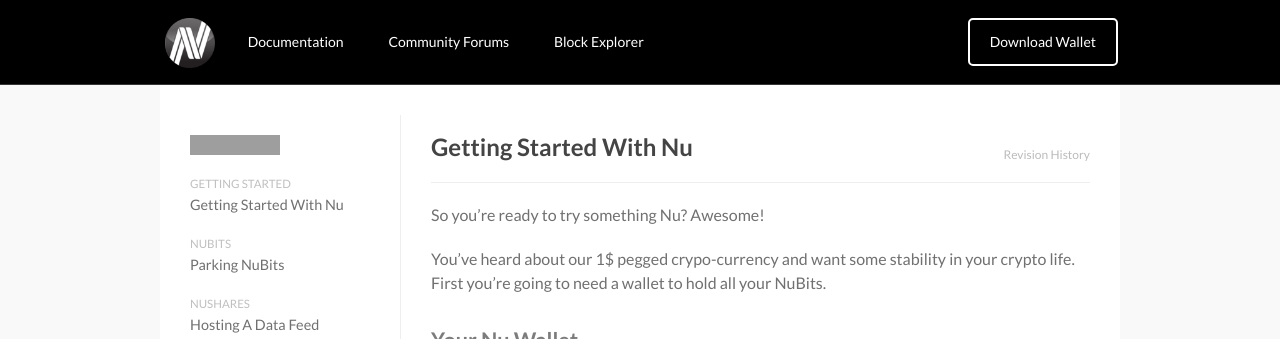
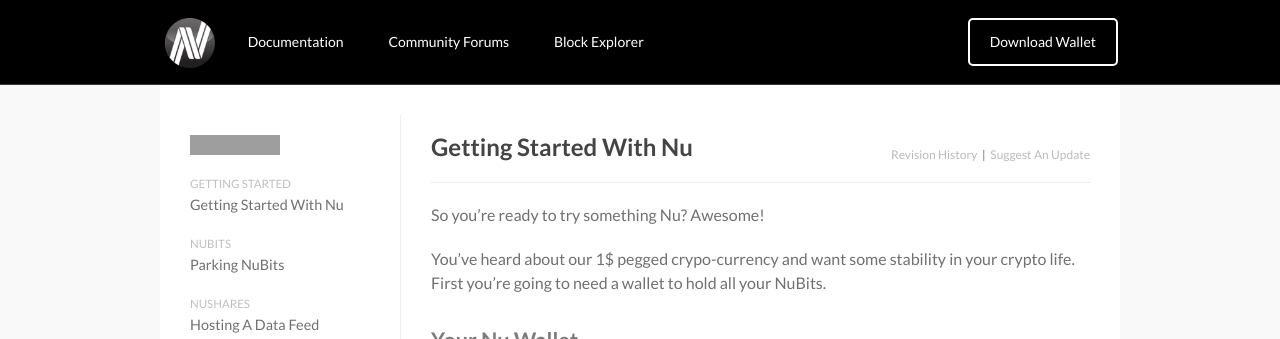
Before and after one commit to NuNetwork/documentation, a Jekyll site: the page built from _kb/getting-started-with-nu.md, in a window 1280 px wide. Shown: the top 339 px of the page. Built offline with Jekyll 4.4.1, drawn with Linux system fonts in a browser that asks for light colours; nearby versions of some CDN libraries; grey boxes are pictures that could not be loaded.

Commit message:
Include new link at the top of each KB that automatically generates an issue with relevant information pre-populated on the NuNetwork/documentation repository.

```diff
--- a/_layouts/kb.html
+++ b/_layouts/kb.html
@@ -14,10 +14,21 @@
 			<section class="col body_wrapper">
 				<header class="body_header">
           <h1>{{ page.title }}</h1>
+          {% assign issue_base_url="https://github.com/NuNetwork/documentation/issues/new?" %}
+          {% assign title_content="title=%5BSuggestion%5D+%22" %}
+          {% assign body_content1="%22&body=%2A%2APage+Title%2A%2A%3A+" %}
+          {% assign body_content2="%0D%0A%2A%2AURL%2A%2A%3A+" %}
+          {% assign body_content3="%0D%0A%0D%0A%23%23+Update+Suggested%0D%0A" %}
+          {% capture update_req_string %}
+            {% capture encoded_title %}{{ page.title | replace: " ", "+" }}{% endcapture %}
+            {% capture content_url %}{{ site.url }}{{ site.baseurl }}{{ page.permalink }}{% endcapture %}
+            {% capture encoded_url %}{{ content_url | replace: ":","%3A" | replace: "/","%2F"}}{% endcapture %}
+            {{ issue_base_url }}{{ title_content }}{{ encoded_title }}{{ body_content1 }}{{ encoded_title }}{{ body_content2 }}{{ encoded_url }}{{ body_content3 }}
+          {% endcapture %}
           <span class="version_history_link">
-            <a href="{{ site.historyurl }}/{{ page.filename }}" target="_blank">Revision History</a>
+            <a href="{{ site.historyurl }}/{{ page.filename }}" target="_blank">Revision History</a>&nbsp;&nbsp;|&nbsp;&nbsp;<a href="{{ update_req_string }}">Suggest An Update</a>
           </span>
-					<hr>
+          <hr>
 				</header>
 
 				<div class="body_content">
--- a/_sass/_base.sass
+++ b/_sass/_base.sass
@@ -141,7 +141,7 @@ body
     margin: 20px 0
     border: 0
     border-top: 1px solid #EEEEEE
-  .version_history_link
+  .version_history_link, .suggest_update
     display: inline-block
     float: right
     padding-top: 8px
```
